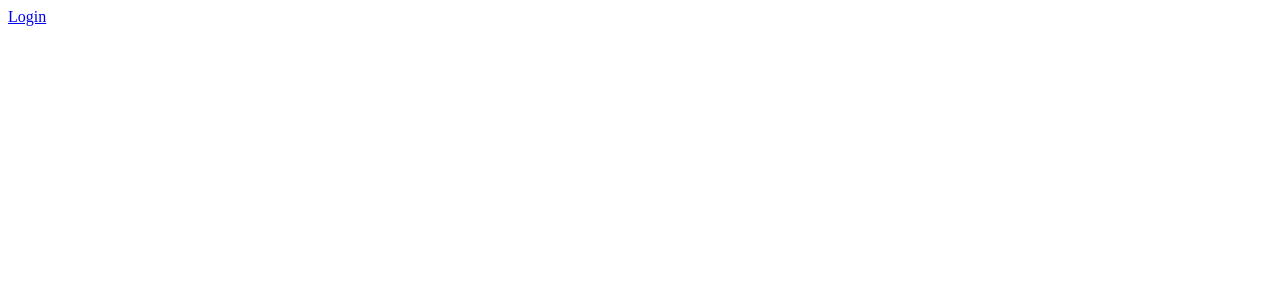
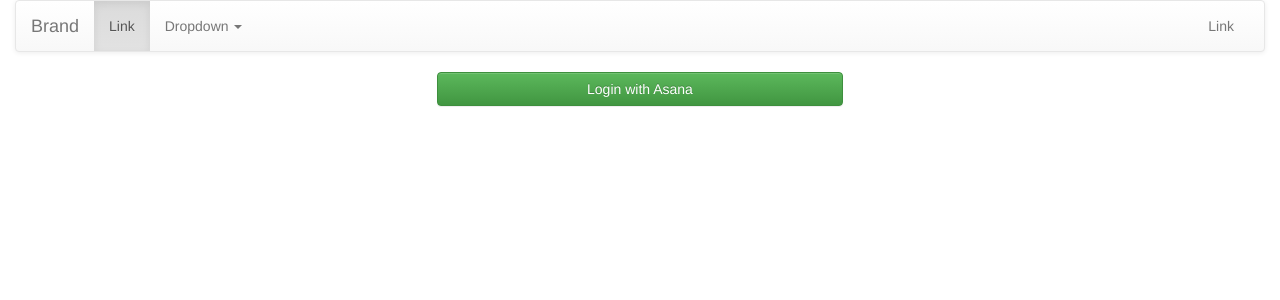
Before and after one commit to toomore/asana_api, a Flask app: page / in a window 1280 px wide. Before the commit the part shown is almost empty. Shown: the top 300 px of the page. Run offline with Flask 2, Linux system fonts and the light colour scheme; some libraries are stand-ins or nearby versions.

Commit message:
Fixed navbar.

```diff
--- a/templates/base.htm
+++ b/templates/base.htm
@@ -2,8 +2,50 @@
 <html lang="zh_TW">
 <head>
     <title>Lazy Report</title>
+    <meta name="viewport" content="width=device-width, initial-scale=1">
+    <link rel="stylesheet" href="//netdna.bootstrapcdn.com/bootstrap/3.2.0/css/bootstrap.min.css">
+    <link rel="stylesheet" href="//netdna.bootstrapcdn.com/bootstrap/3.2.0/css/bootstrap-theme.min.css">
 </head>
 <body>
-    {% block body %}{% endblock %}
+    <div class="container-fluid">
+        <nav class="navbar navbar-default" role="navigation">
+            <div class="container-fluid">
+                <!-- Brand and toggle get grouped for better mobile display -->
+                <div class="navbar-header">
+                    <button type="button" class="navbar-toggle collapsed" data-toggle="collapse" data-target="#bs-example-navbar-collapse-1">
+                        <span class="sr-only">Toggle navigation</span>
+                        <span class="icon-bar"></span>
+                        <span class="icon-bar"></span>
+                        <span class="icon-bar"></span>
+                    </button>
+                    <a class="navbar-brand" href="#">Brand</a>
+                </div>
+                <!-- Collect the nav links, forms, and other content for toggling -->
+                <div class="collapse navbar-collapse" id="bs-example-navbar-collapse-1">
+                    <ul class="nav navbar-nav">
+                        <li class="active"><a href="#">Link</a></li>
+                        <li class="dropdown">
+                            <a href="#" class="dropdown-toggle" data-toggle="dropdown">Dropdown <span class="caret"></span></a>
+                            <ul class="dropdown-menu" role="menu">
+                                <li><a href="#">Action</a></li>
+                                <li class="divider"></li>
+                                <li><a href="#">Separated link</a></li>
+                                <li class="divider"></li>
+                                <li><a href="#">One more separated link</a></li>
+                            </ul>
+                        </li>
+                    </ul>
+                    <ul class="nav navbar-nav navbar-right">
+                        <li><a href="#">Link</a></li>
+                    </ul>
+                </div><!-- /.navbar-collapse -->
+            </div><!-- /.container-fluid -->
+        </nav>
+        </div>
+            {% block body %}{% endblock %}
+        </div>
+    </div>
 </body>
+<script src="//ajax.googleapis.com/ajax/libs/jquery/2.1.1/jquery.min.js"></script>
+<script src="//maxcdn.bootstrapcdn.com/bootstrap/3.2.0/js/bootstrap.min.js"></script>
 </html>
--- a/templates/home.htm
+++ b/templates/home.htm
@@ -1,4 +1,8 @@
 {% extends "base.htm" %}
 {% block body %}
-<a href="{{login_url}}">Login</a>
+<div class="row">
+    <div class="col-md-4 col-md-offset-4">
+        <a class="btn btn-success btn-block" href="{{login_url}}">Login with Asana</a>
+    </div>
+</div>
 {% endblock %}
```
